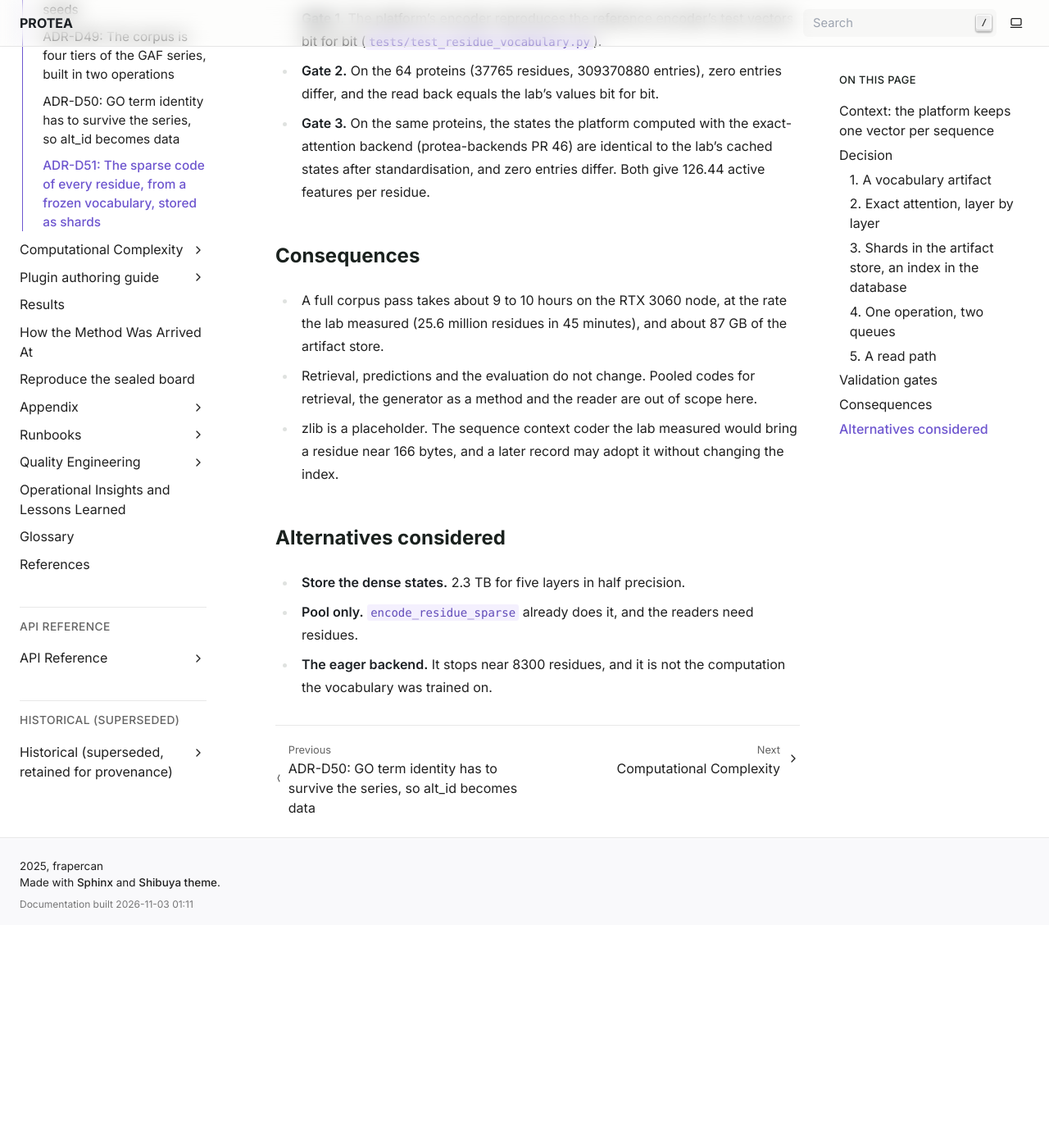
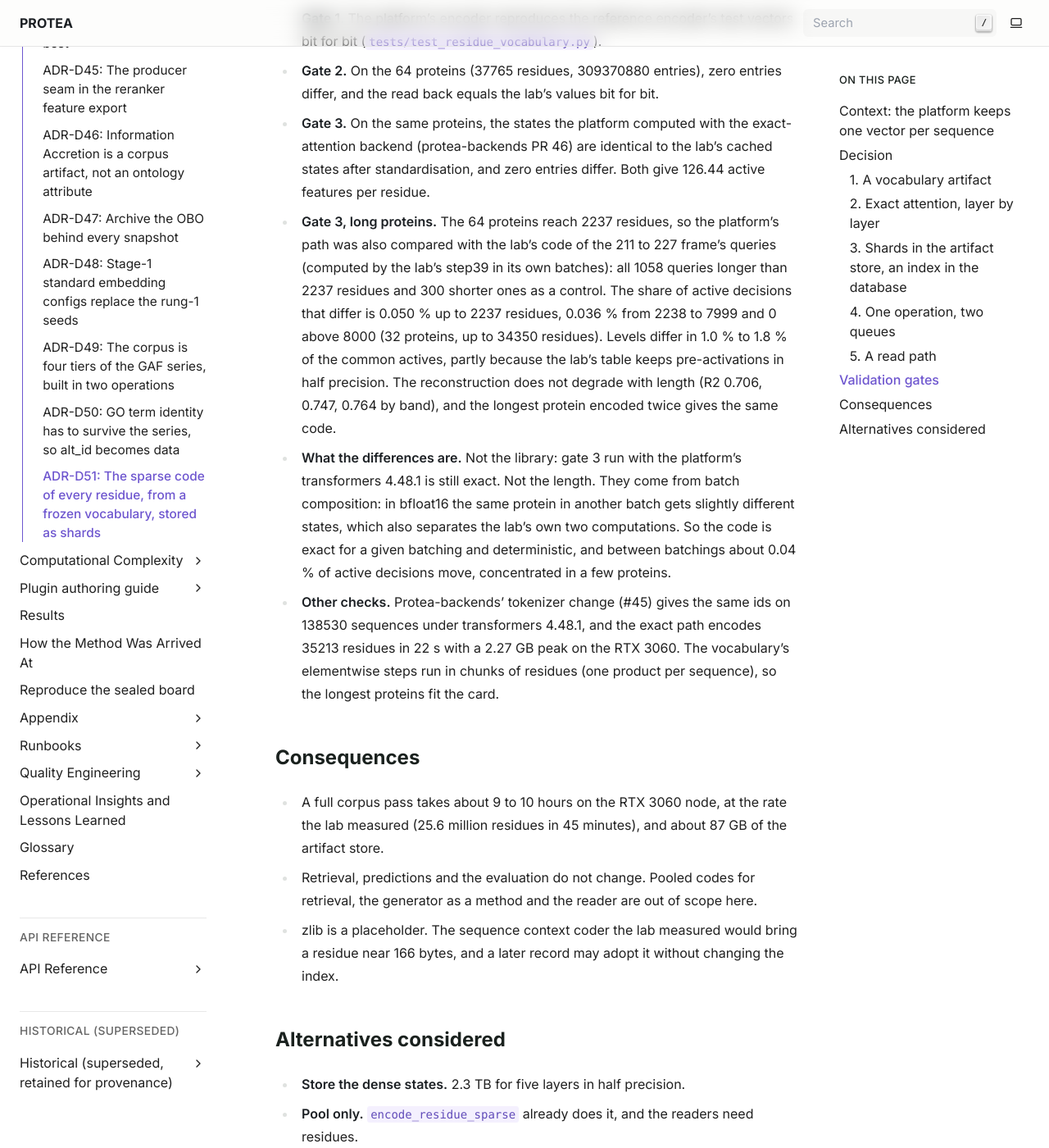
Before and after one commit to frapercan/PROTEA, a Sphinx documentation site: the page built from docs/source/adr/D51-per-residue-vocabulary-codes.rst, in a window 1280 px wide and 1400 px high, scrolled down 4284 px. Shown: the whole window at 82% size. Built offline with Sphinx 7.4.7, drawn with Linux system fonts in a browser that asks for light colours; before the commit the page ends 5412 px from its top, so only the background shows below that; some of the changed text lies outside the part shown.

Commit message:
ADR-D51 accepted, with the long-protein gate, the batch composition finding and the other checks

```diff
--- a/docs/source/adr/D51-per-residue-vocabulary-codes.rst
+++ b/docs/source/adr/D51-per-residue-vocabulary-codes.rst
@@ -1,7 +1,7 @@
 ADR-D51: The sparse code of every residue, from a frozen vocabulary, stored as shards
 =====================================================================================
 
-:Status: Proposed
+:Status: Accepted (2026-11-03, the author: merge and deploy)
 :Date: 2026-11-03
 :Author: Francisco Miguel Pérez Canales
 :Phase: platform consolidation (the lab's research enters the platform)
@@ -153,6 +153,25 @@ Measured on 2026-11-03 on the desktop node (RTX 3060):
   exact-attention backend (protea-backends PR 46) are identical to the lab's cached
   states after standardisation, and zero entries differ. Both give 126.44 active
   features per residue.
+* **Gate 3, long proteins.** The 64 proteins reach 2237 residues, so the platform's
+  path was also compared with the lab's code of the 211 to 227 frame's queries (computed
+  by the lab's step39 in its own batches): all 1058 queries longer than 2237 residues
+  and 300 shorter ones as a control. The share of active decisions that differ is
+  0.050 % up to 2237 residues, 0.036 % from 2238 to 7999 and 0 above 8000 (32 proteins,
+  up to 34350 residues). Levels differ in 1.0 % to 1.8 % of the common actives, partly
+  because the lab's table keeps pre-activations in half precision. The reconstruction
+  does not degrade with length (R2 0.706, 0.747, 0.764 by band), and the longest protein
+  encoded twice gives the same code.
+* **What the differences are.** Not the library: gate 3 run with the platform's
+  transformers 4.48.1 is still exact. Not the length. They come from batch composition:
+  in bfloat16 the same protein in another batch gets slightly different states, which
+  also separates the lab's own two computations. So the code is exact for a given
+  batching and deterministic, and between batchings about 0.04 % of active decisions
+  move, concentrated in a few proteins.
+* **Other checks.** Protea-backends' tokenizer change (#45) gives the same ids on
+  138530 sequences under transformers 4.48.1, and the exact path encodes 35213 residues
+  in 22 s with a 2.27 GB peak on the RTX 3060. The vocabulary's elementwise steps run in
+  chunks of residues (one product per sequence), so the longest proteins fit the card.
 
 Consequences
 ~~~~~~~~~~~~
```
